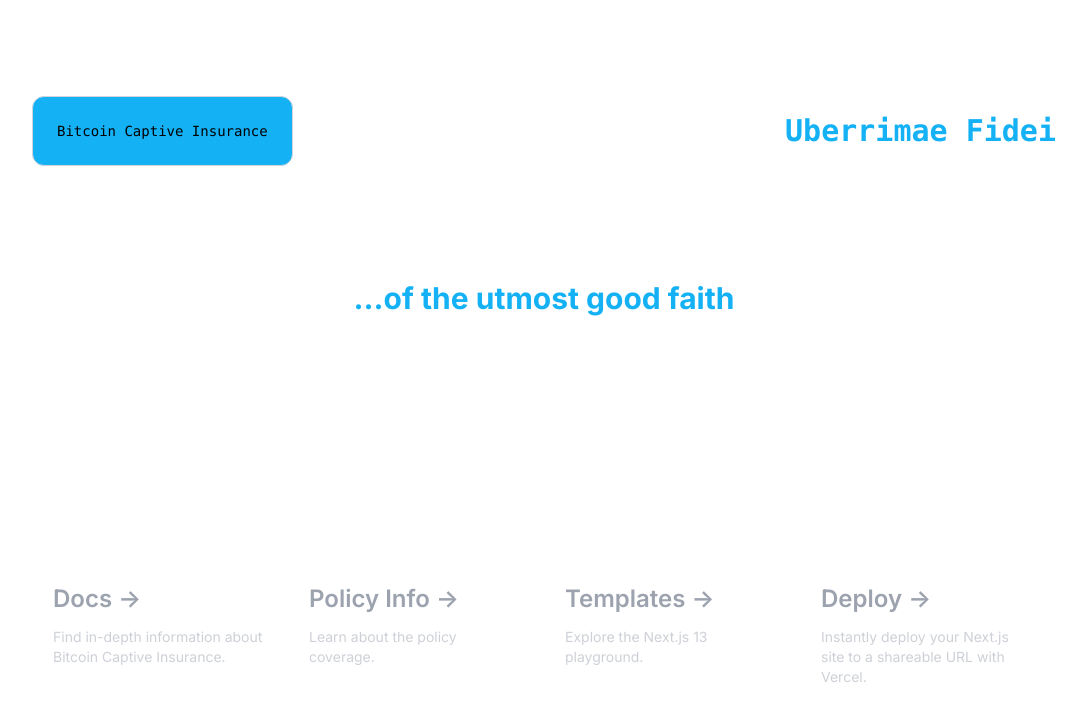
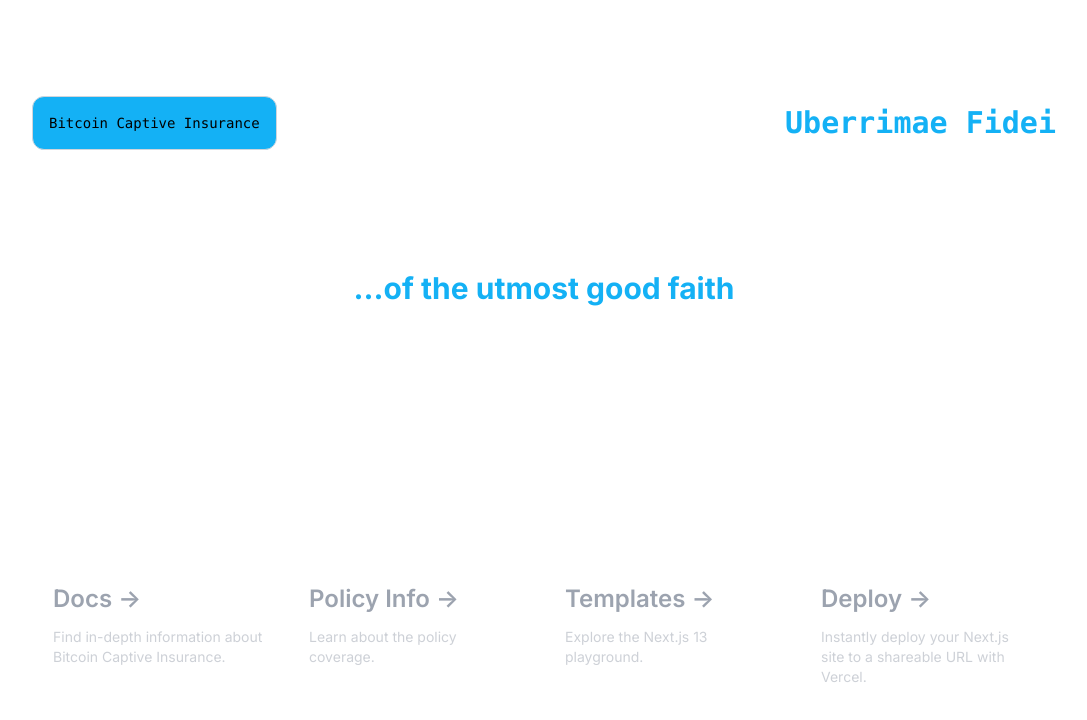
Before and after one commit to Enjoyweaver/Bitcoin, a Next.js app: page / in a window 1280 px wide. Shown: the top 720 px of the page, without its empty margins (96-1183 px from the left). Built offline with nearby package versions, Linux system fonts and the light colour scheme.

Commit message:
Update page.tsx

```diff
--- a/app/page.tsx
+++ b/app/page.tsx
@@ -5,13 +5,14 @@
     <main className="flex min-h-screen flex-col items-center justify-between p-24">
       <div className="z-10 max-w-5xl w-full items-center justify-between font-mono text-sm lg:flex">
         <p
-            className="fixed left-0 top-0 flex w-full justify-center border-b border-gray-300 pb-6 pt-8 backdrop-blur-2xl dark:border-neutral-800 lg:static lg:w-auto  lg:rounded-xl lg:border lg:p-6"
+          className="fixed left-0 top-0 flex w-full justify-center border-b border-gray-300 pb-4 pt-6 md:pb-6 md:pt-8 backdrop-blur-2xl dark:border-neutral-800 lg:static lg:w-auto  lg:rounded-xl lg:border lg:p-4"
           style={{
             backgroundColor: "#14B1F5", // Set the background color
           }}
         >
           Bitcoin Captive Insurance
         </p>
+
 
         <div className="fixed bottom-0 left-0 flex h-28 w-full items-end justify-center bg-gradient-to-t from-white via-white dark:from-#14B1F5 dark:via-#14B1F5 lg:static lg:h-auto lg:w-auto lg:bg-none">
           <a
```
Lines whose indentation alone changed are shown as unchanged.
